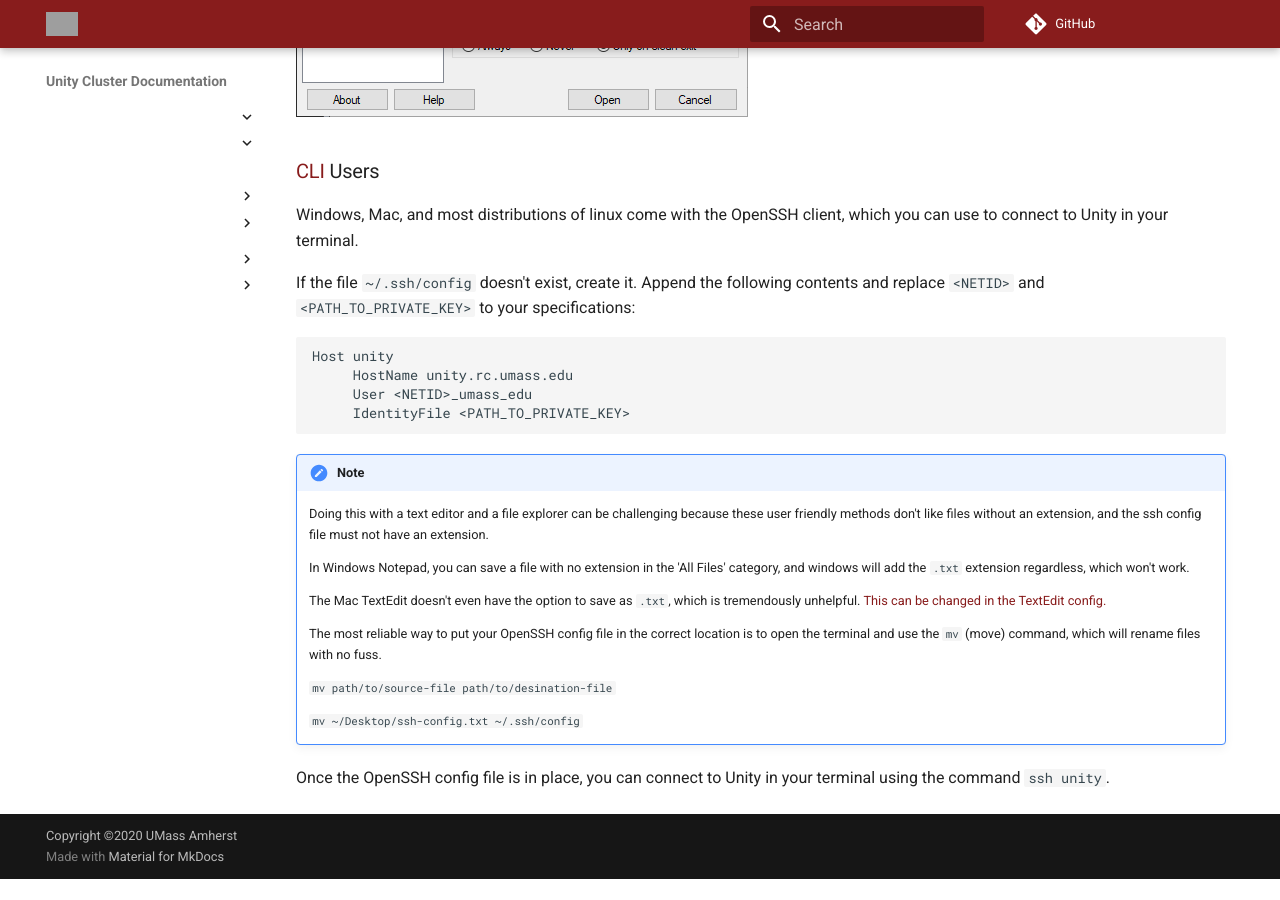
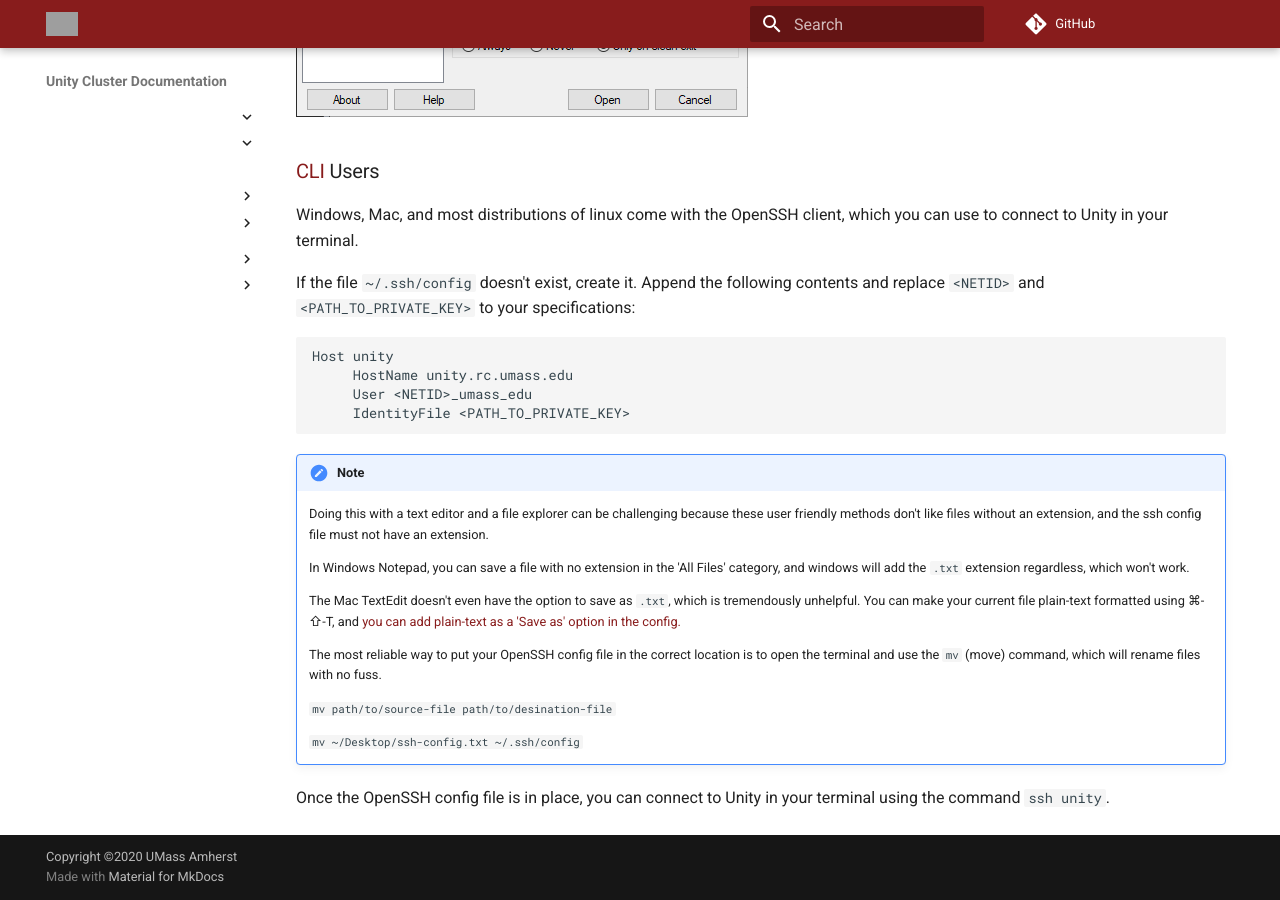
Before and after one commit to UMass-RC/unity-docs, an MkDocs documentation site: the page built from docs/connecting/ssh.md, in a window 1280 px wide and 900 px high, scrolled down 3211 px. Built offline with MkDocs 1.6.1 and Material for MkDocs 9.7.7, drawn with Linux system fonts in a browser that asks for light colours; comment, search, counter and statistics services are not loaded; before the commit the page ends 4090 px from its top, so only the background shows below that; some of the changed text lies outside the part shown; grey boxes are pictures that could not be loaded.

Commit message:
kevin's changes

```diff
--- a/docs/connecting/ssh.md
+++ b/docs/connecting/ssh.md
@@ -9,7 +9,7 @@ For the purposes of this guide, you should know that there is a public key which
 You must save your public key on Unity by adding it in your [account settings](https://unity.rc.umass.edu/panel/account.php). If you are unsure how to generate a public/private key pair, simply click on 'Generate Key'. The public key will be added to our database, and the private key will be downloaded to your computer.
 
 !!! note
-    It's recommended that you place this downloaded private key in your home directory's `.ssh` folder. This is `C://Users/YOUR_NAME/.ssh` in Windows, `/home/YOUR_NAME/.ssh` in Linux, and `/Users/YOUR_NAME` in [Mac](https://www.cnet.com/tech/computing/how-to-find-your-macs-home-folder-and-add-it-to-finder/). In the terminal, a shortcut for this directory is the `~` symbol.
+    It's recommended that you place this downloaded private key in your home directory's `.ssh` folder. This is `C:/Users/YOUR_NAME/.ssh` in Windows, `/home/YOUR_NAME/.ssh` in Linux, and `/Users/YOUR_NAME` in [Mac](https://www.cnet.com/tech/computing/how-to-find-your-macs-home-folder-and-add-it-to-finder/). In the terminal, a shortcut for this directory is the `~` symbol.
 
     This command will make the move on any operating system:
 
@@ -71,7 +71,7 @@ Host unity
 
     In Windows Notepad, you can save a file with no extension in the 'All Files' category, and windows will add the `.txt` extension regardless, which won't work.
 
-    The Mac TextEdit doesn't even have the option to save as `.txt`, which is tremendously unhelpful. [This can be changed in the TextEdit config.](https://www.techyuga.com/how-to-save-files-in-txt-format-in-textedit-on-mac/)
+    The Mac TextEdit doesn't even have the option to save as `.txt`, which is tremendously unhelpful. You can make your current file plain-text formatted using ⌘-⇧-T, and [you can add plain-text as a 'Save as' option in the config.](https://macreports.com/how-to-create-a-text-txt-file-on-a-mac/)
 
     The most reliable way to put your OpenSSH config file in the correct location is to open the terminal and use the `mv` (move) command, which will rename files with no fuss.
 
```
Also changed, not shown: docs/uploading-files/index.md (+2 -2 lines).
